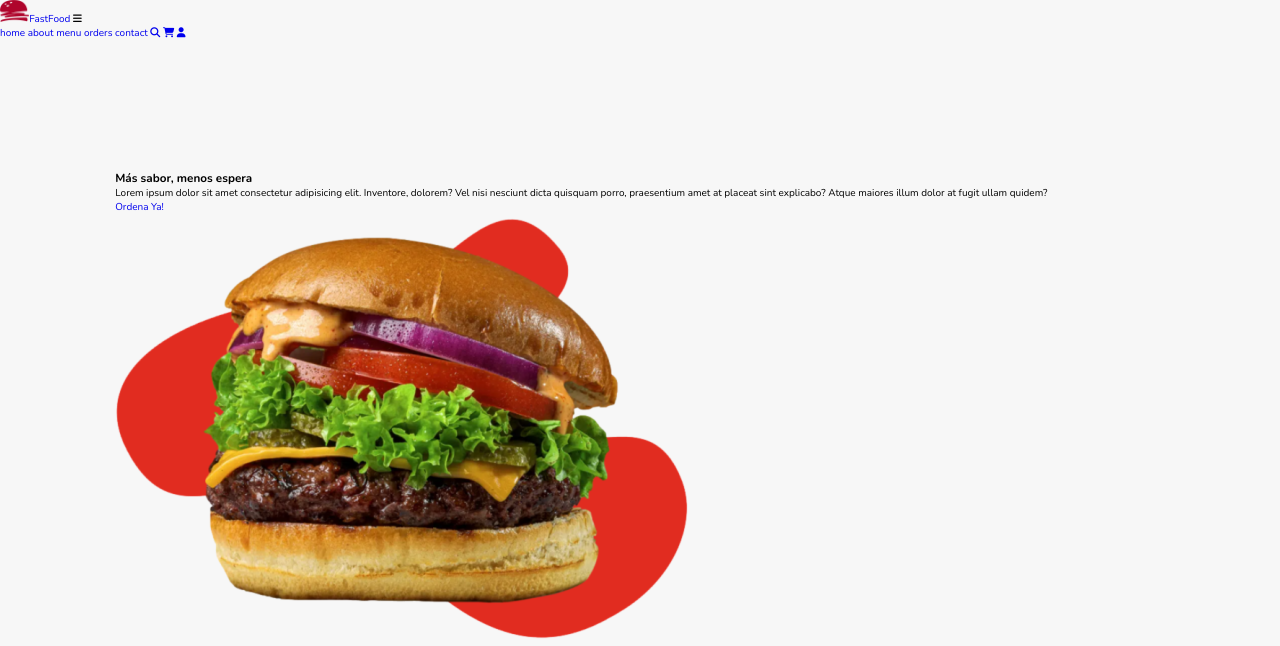
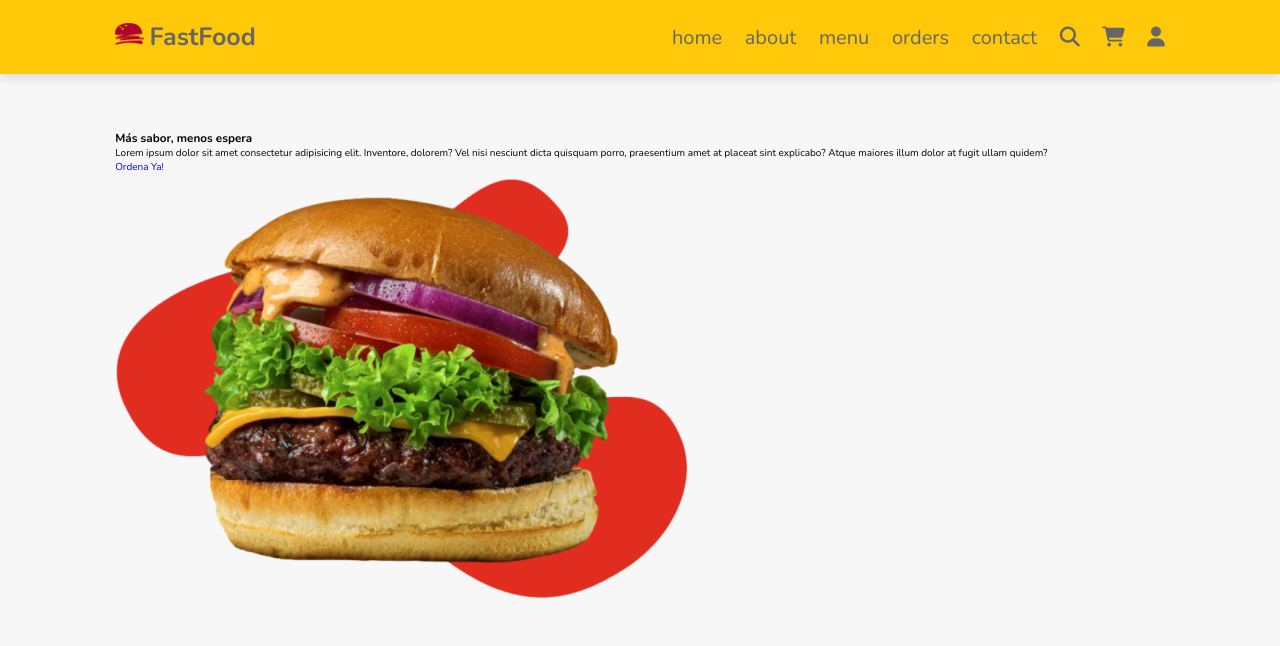
Before and after one commit to CodeSystem2022/Compunerds-ProyectoIntegrador-ProyectoFinal, a PHP site: page /home.html in a window 1280 px wide. Shown: the top 646 px of the page. Run offline with PHP 8.4, Linux system fonts and the light colour scheme.

Commit message:
add: estilos header

```diff
--- a/css/style.css
+++ b/css/style.css
@@ -49,3 +49,49 @@ body{
 section{
     padding: 13rem 9%;
 }
+
+
+
+
+header{
+    position: fixed;
+    top: 0; left: 0; right: 0;
+    z-index: 1000;
+    display: flex;
+    align-items: center;
+    justify-content: space-between;
+    background: var(--yellow);
+    padding: 2rem 9%;
+    box-shadow: 0 .5rem 1rem rgba(0,0,0,.1);
+}
+
+header .logo{
+    font-size: 2.5rem;
+    font-weight: bolder;
+    color: var(--light-gray);
+}
+
+header .logo img{
+    padding-right: .5rem;
+}
+
+
+header .navbar a{
+    font-size: 2rem;
+    margin-left: 2rem;
+    color: var(--light-gray);
+}
+
+header .navbar a:hover{
+    color:var(--red)
+}
+
+#menu-bar{
+    font-size: 3rem;
+    cursor: pointer;
+    color: #666;
+    border: .1rem solid var(--light-gray);
+    border-radius: .3rem;
+    padding: .5rem 1.5rem;
+    display: none;
+}
```
